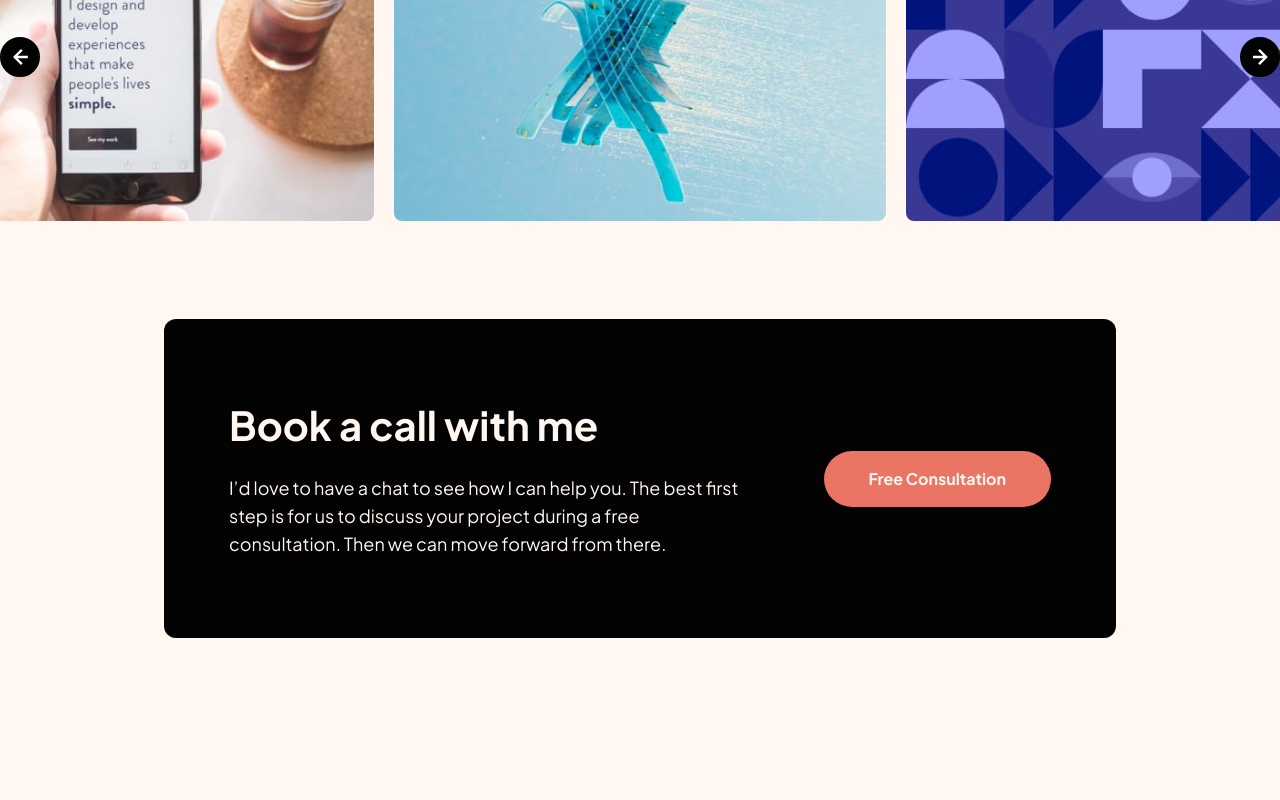
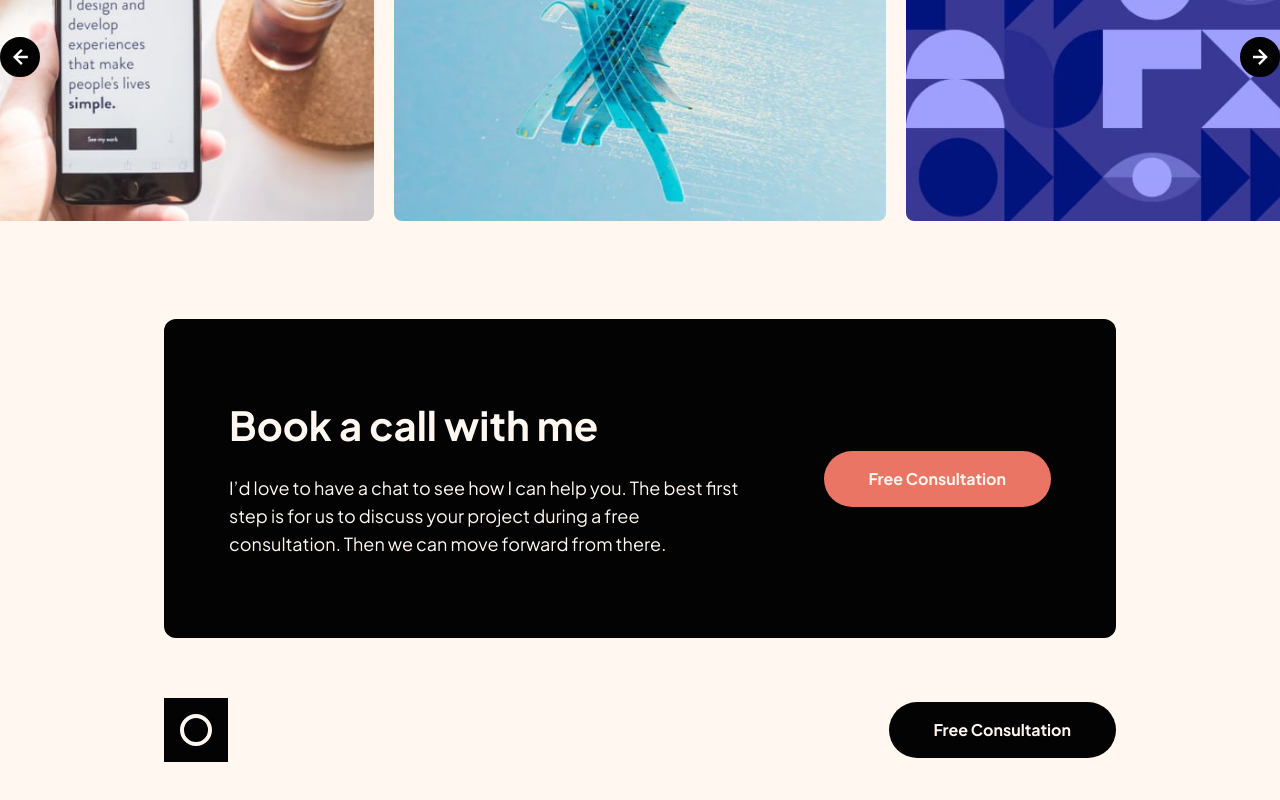
Before and after one commit to Wong0790/spa-design-portfolio, a Vue app: page / in a window 1280 px wide. Shown: the part 1644-2444 px from the top of the page. Before the commit the page ends 2350 px from the top, so only its background shows below. Built offline with nearby package versions, Linux system fonts and the light colour scheme.

Commit message:
Add footer

```diff
--- a/src/App.vue
+++ b/src/App.vue
@@ -18,5 +18,7 @@ import {
     <WorkSection />
     <ConsultationSection />
   </main>
-  <footer></footer>
+  <footer class="mt-10 lg:mt-60px">
+    <FreeConsultation />
+  </footer>
 </template>
--- a/src/types/base.ts
+++ b/src/types/base.ts
@@ -1,4 +1,4 @@
-// Define the type for a skill
+// Define the type for a skill in the about section
 export interface Skill {
   name: string;
   component: string;
--- a/tailwind.config.js
+++ b/tailwind.config.js
@@ -65,6 +65,7 @@ export default {
       margin: {
         "88px": "5.5rem",
         "66px": "4.125rem",
+        "60px": "3.75rem",
         "34px": "2.125rem",
       },
       typography: {
```
Also changed, not shown: 1 other file (tests, documents, lock files or other folders).
